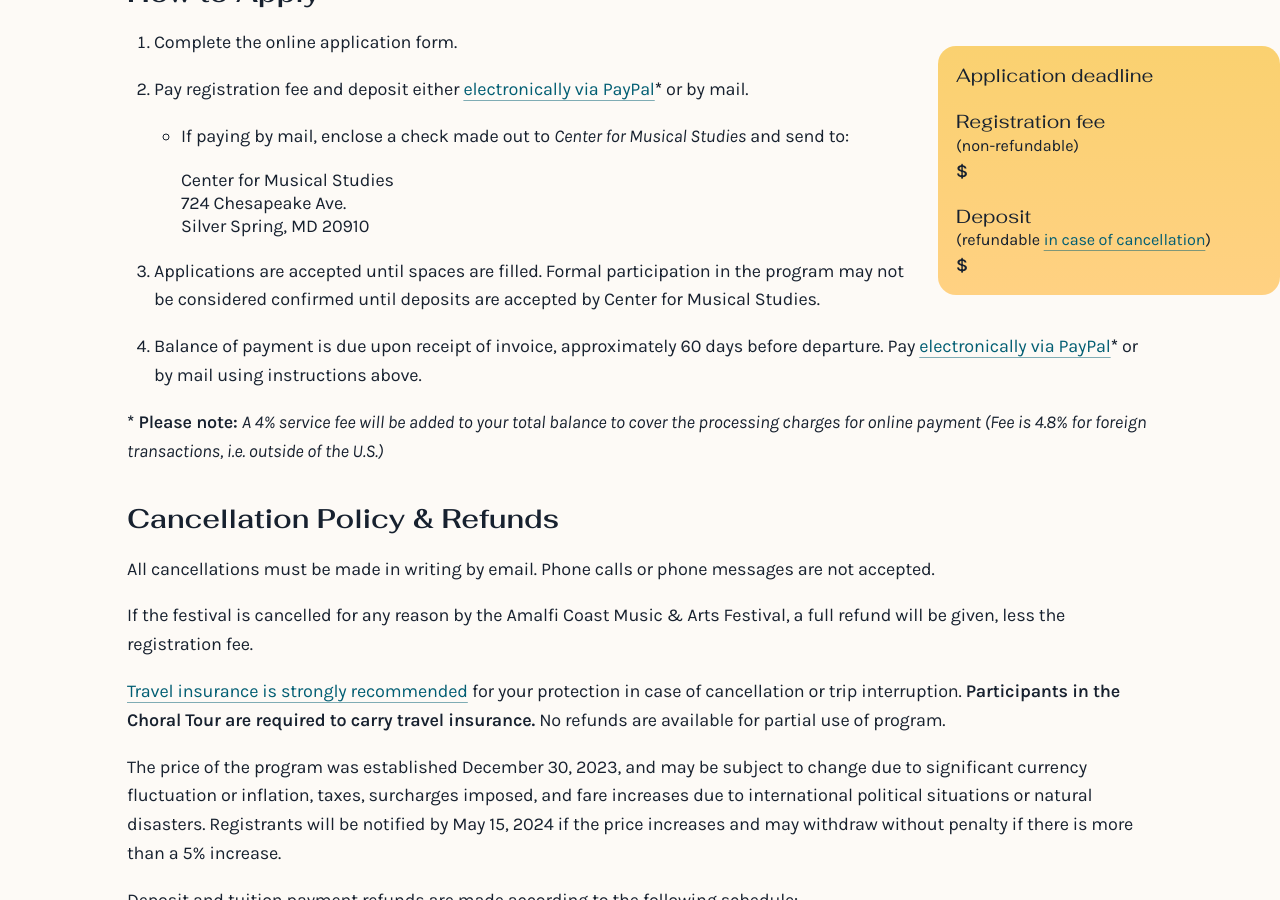
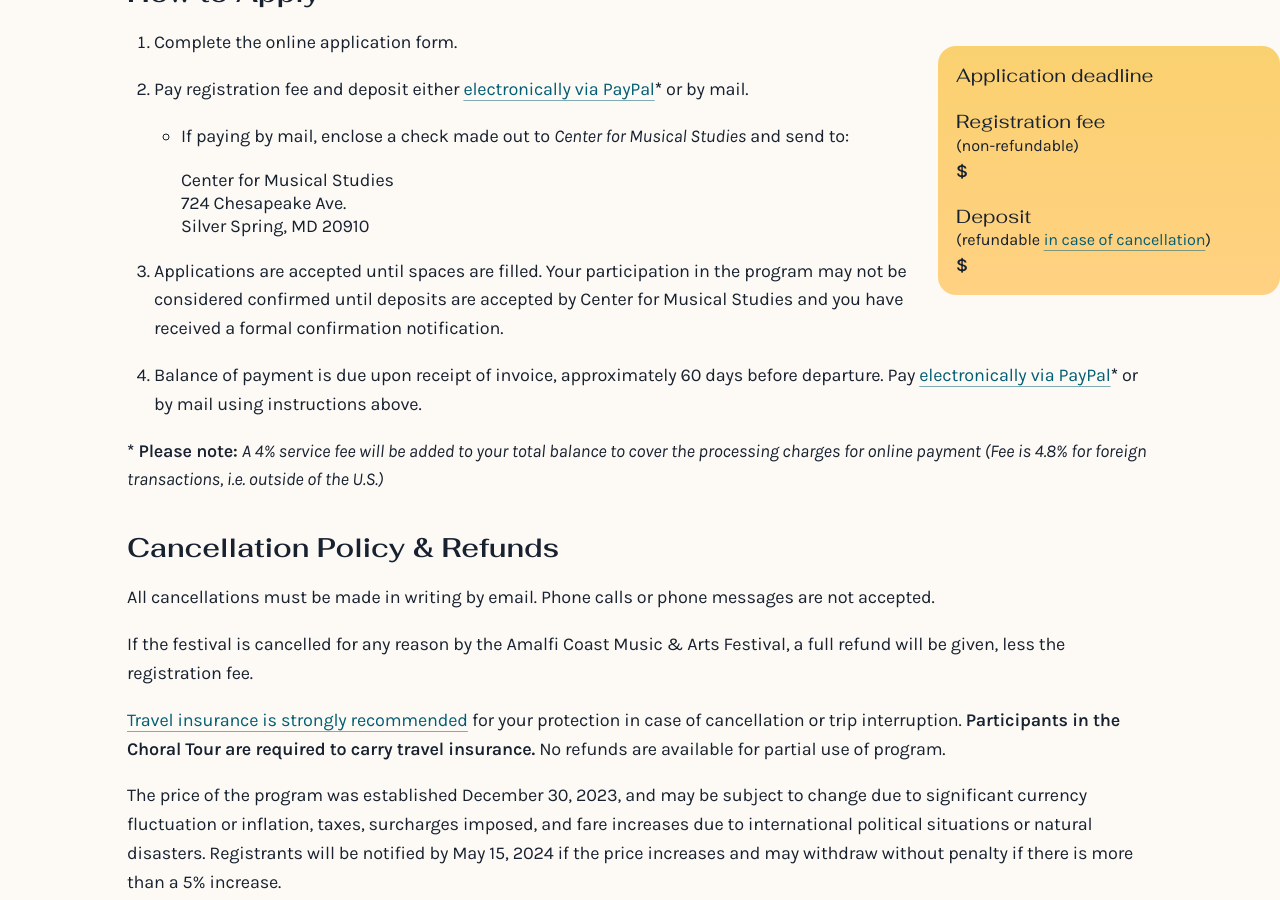
Before and after one commit to Amalfi-Festival/amalfi-festival-org, a Jekyll site: the page built from _programs/writing.md, in a window 1280 px wide and 900 px high, scrolled down 1337 px. Built offline with Jekyll 4.4.1, drawn with Linux system fonts in a browser that asks for light colours.

Commit message:
Fix #87 - Update confirmation in application steps

```diff
--- a/_includes/application-instructions.md
+++ b/_includes/application-instructions.md
@@ -25,7 +25,7 @@
         724 Chesapeake Ave.<br/>
         Silver Spring, MD 20910</div>
 
-1. Applications are accepted until spaces are filled. Formal participation in the program may not be considered confirmed until deposits are accepted by Center for Musical Studies.
+1. Applications are accepted until spaces are filled. Your participation in the program may not be considered confirmed until deposits are accepted by Center for Musical Studies and you have received a formal confirmation notification.
 
 {% if reference-program.slug == "choral" %}
 1. All trip participants are required to [purchase travel insurance]({{ site.baseurl }}{% link getting-here.md %}#travel-insurance) that covers the tour in case of emergency, unexpected health issues, other unforeseen change of plans or need for cancellation.
```
